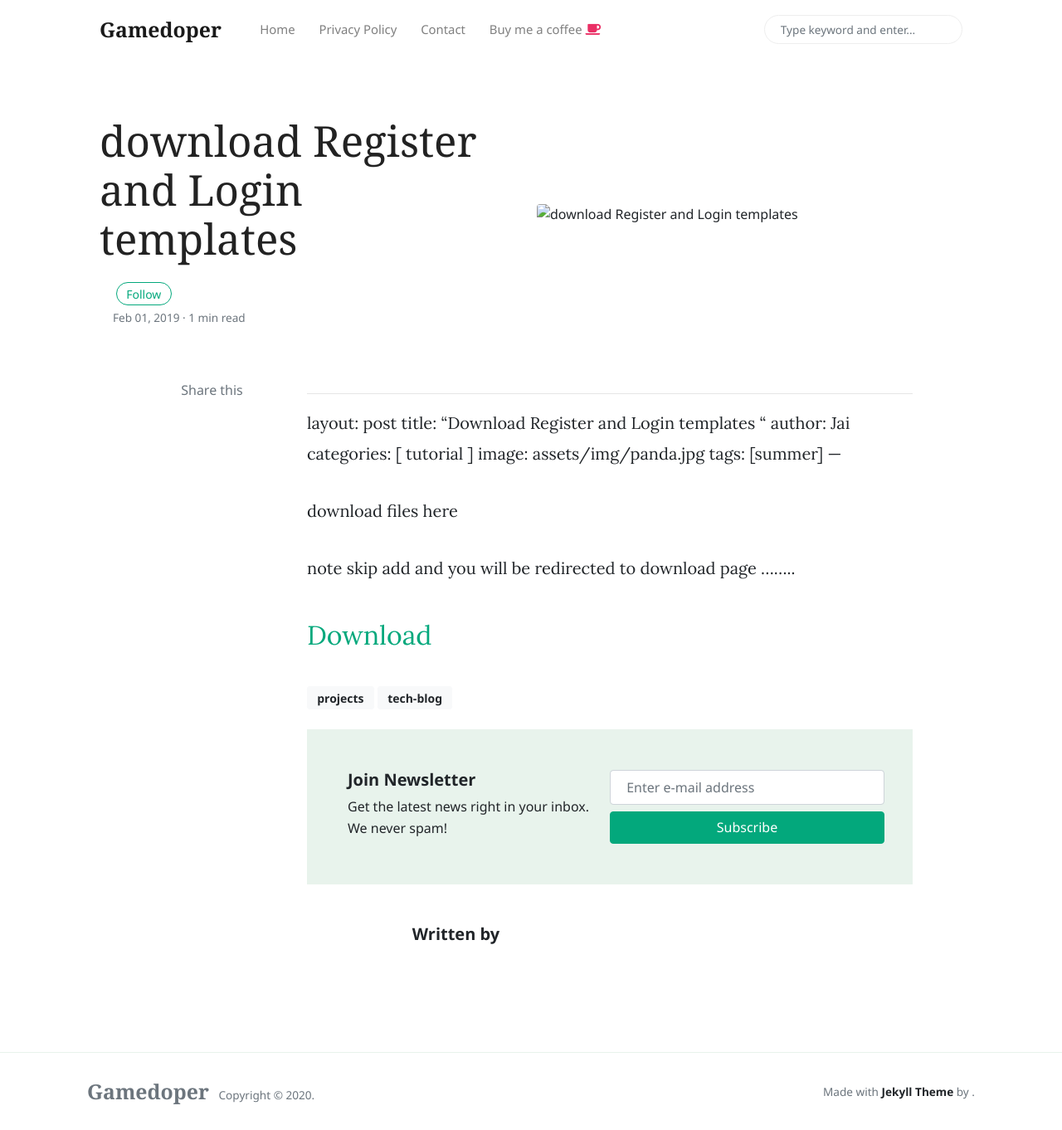
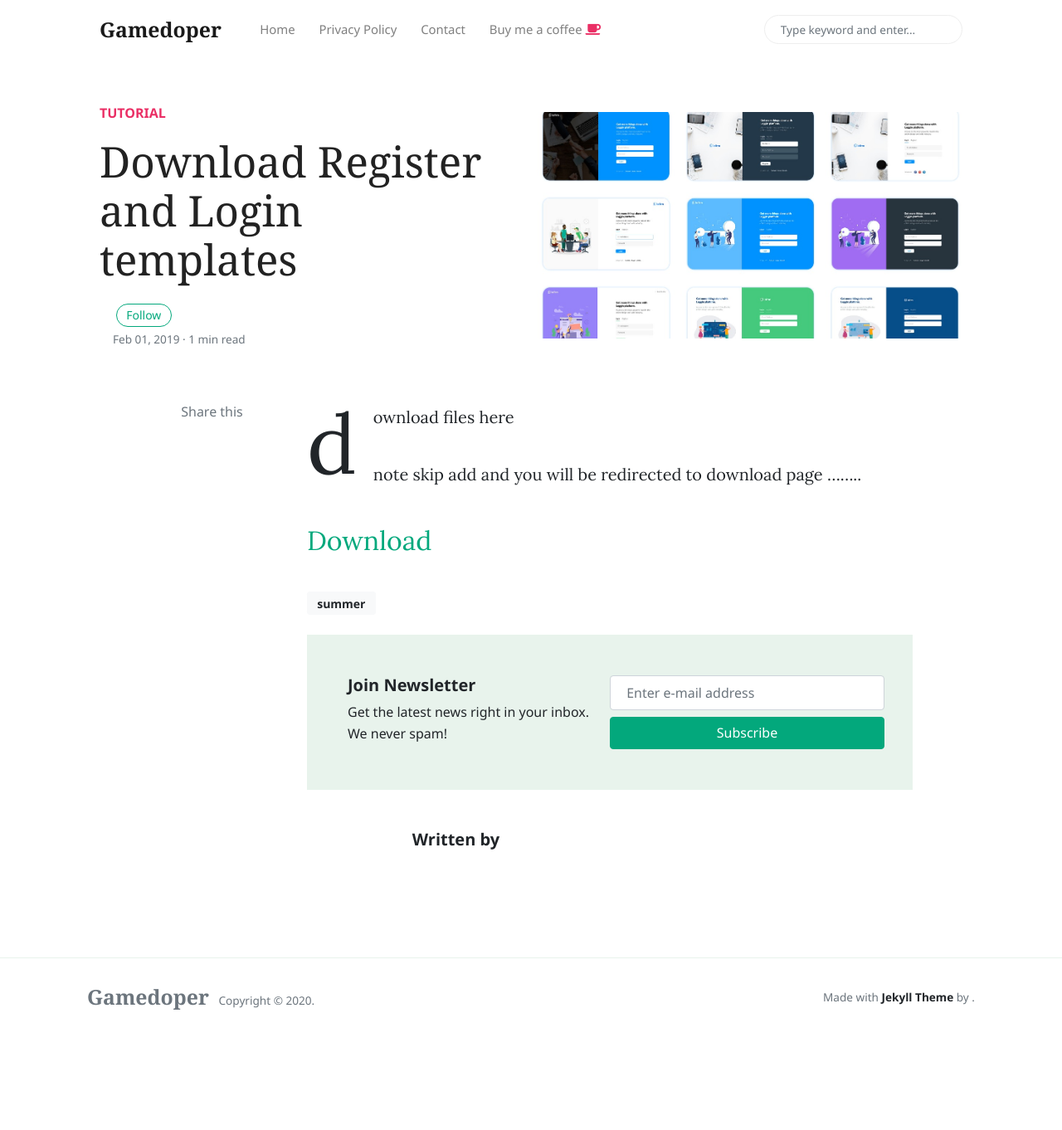
Before and after one commit to Gamedoper/Gamedoperarchives.github.io, a Jekyll site: the page built from _posts/2019-02-01-download-templates.md, in a window 1280 px wide and 1362 px high. Shown: the whole window at 83% size. Built offline with Jekyll 4.4.1, drawn with Linux system fonts in a browser that asks for light colours; nearby versions of some CDN libraries; comment, search, counter and statistics services are not loaded.

Commit message:
Update 2019-02-01-download-templates.md

```diff
--- a/_posts/2019-02-01-download-templates.md
+++ b/_posts/2019-02-01-download-templates.md
@@ -1,11 +1,3 @@
----
-layout: post
-title: download Register and Login templates
-date: 2019-02-01
-tags: [projects,tech-blog]
-image: panda.jpg
-
----
 ---
 layout: post
 title:  "Download Register and Login templates "
@@ -13,6 +5,7 @@ author: Jai
 categories: [ tutorial ]
 image: assets/img/panda.jpg
 tags: [summer]
+
 ---
 
 
```
